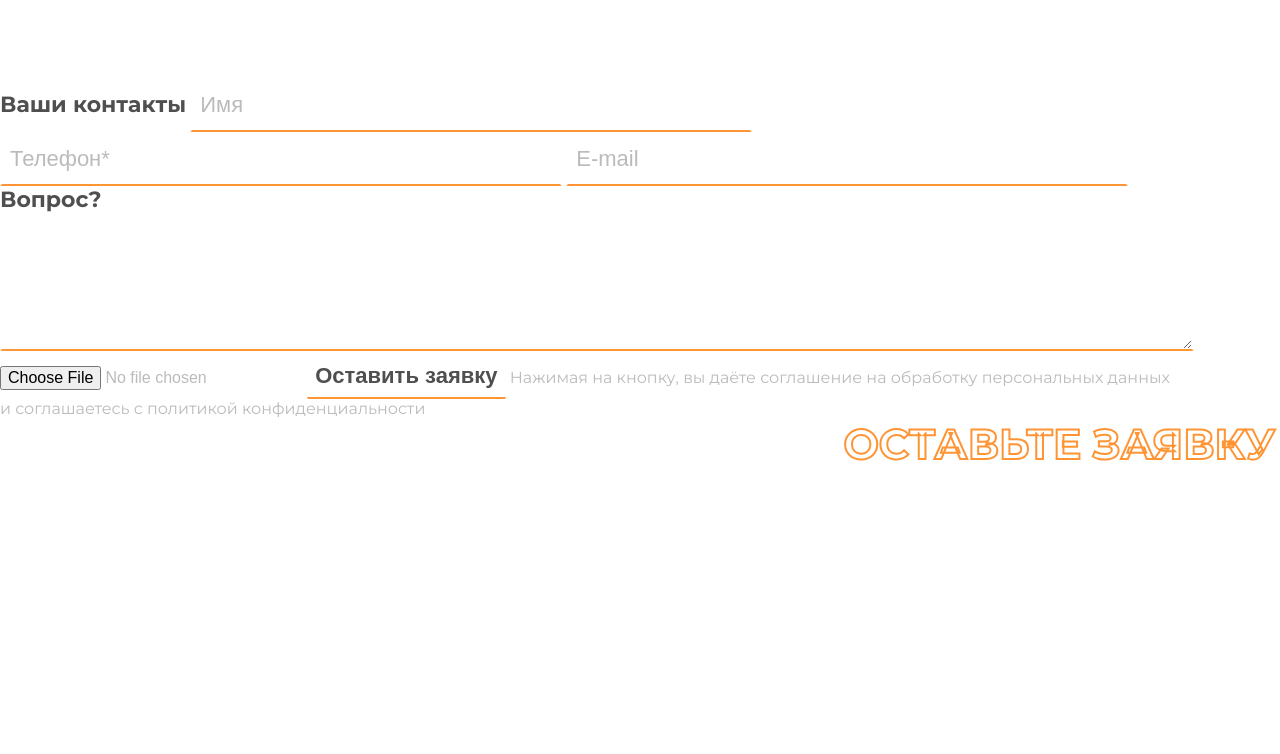
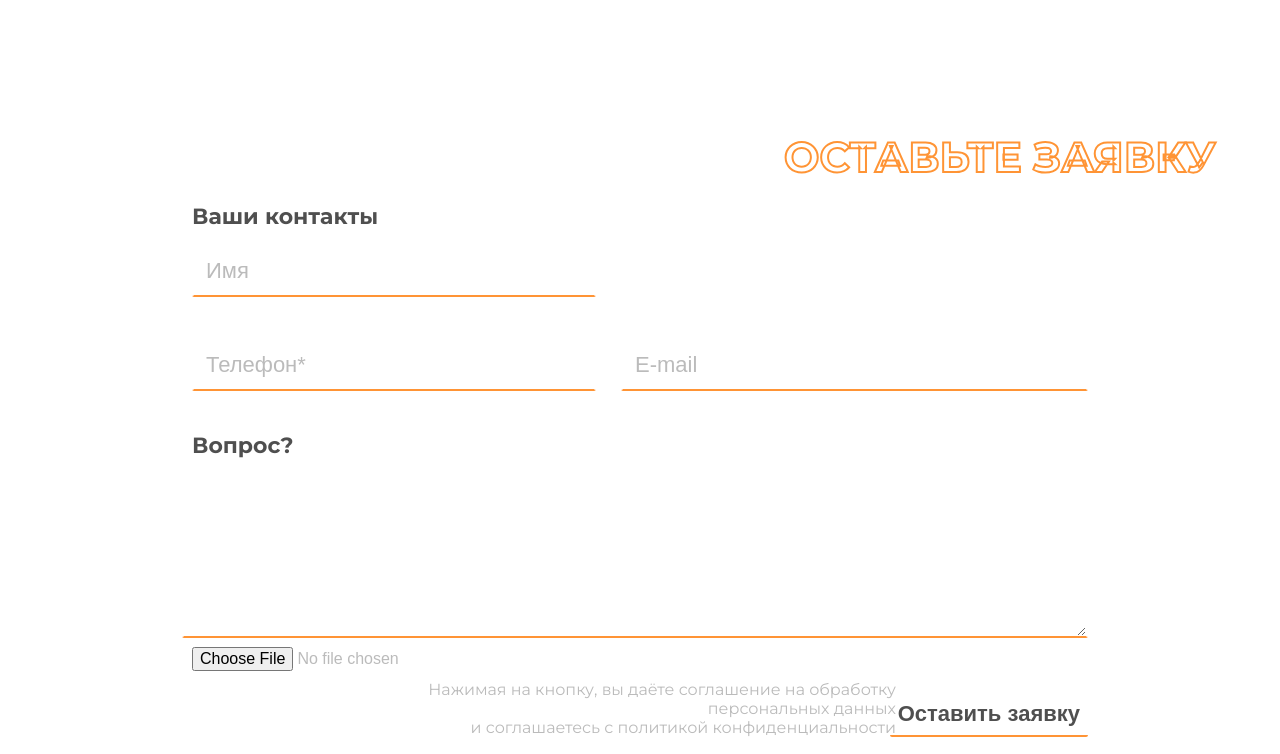
Before and after one commit to LirikSH/Landing-page-DNEO-WEB, a website: page index.html in a window 1280 px wide. Shown: the part 4666-5420 px from the top of the page. Drawn offline with Linux system fonts and the light colour scheme; files whose address does not match are found by name.

Commit message:
grid stiles in the formBlock

```diff
--- a/index.html
+++ b/index.html
@@ -107,16 +107,16 @@
 
   <div class="formBlock">
     <a class="article formBlockTitle">ОСТАВЬТЕ&#160;ЗАЯВКУ</a>
-    <form>
-      <a class="inputArticle">Ваши контакты</a>
-      <input type="text" placeholder="Имя" class="inputArea inputAreaSmall">
-      <input placeholder="Телефон*" class="inputArea inputAreaSmall">
-      <input type="email"placeholder="E-mail" class="inputArea inputAreaSmall">
-      <a class="inputArticle">Вопрос?</a>
-      <textarea class="inputArea inputAreaLarge"></textarea>
+    <form class="mainForm">
+      <a class="inputArticle formContactText">Ваши контакты</a>
+      <input type="text" placeholder="Имя" class="inputArea inputAreaSmall inputName">
+      <input placeholder="Телефон*" class="inputArea inputAreaSmall inputPhone">
+      <input type="email"placeholder="E-mail" class="inputArea inputAreaSmall inputEmail">
+      <a class="inputArticle formQuestionText">Вопрос?</a>
+      <textarea class="inputArea inputAreaLarge inputQuestion"></textarea>
       <input type="file" value="Прикрепить файл" class="fileButton">
       <input type="submit" value="Оставить заявку" class="submitButton">
-      <a class="agreeText">Нажимая на&#160;кнопку, вы даёте соглашение на&#160;обработку персональных данных и&#160;соглашаетесь с&#160;политикой конфиденциальности</a>
+      <a class="agreeText formPoliticText">Нажимая на&#160;кнопку, вы даёте соглашение на&#160;обработку персональных данных<br>и&#160;соглашаетесь с&#160;политикой конфиденциальности</a>
     </form>
   </div>
 
--- a/stylesCSS/formBlock.css
+++ b/stylesCSS/formBlock.css
@@ -5,7 +5,7 @@
   grid-row: 5/6;
   display: grid;
   grid-template-columns: 1fr 1fr 1fr 1fr 1fr 1fr 1fr 1fr 1fr 1fr 1fr 1fr 1fr 1fr 1fr 1fr 1fr 1fr 1fr 1fr;
-  grid-template-rows: 1fr 1fr 1fr 1fr 1fr 1fr 1fr 1fr 1fr 1fr 1fr 1fr 1fr;
+  grid-template-rows: 1fr 1fr 1fr 1fr 1fr 1fr 1fr 1fr 1fr 1fr 1fr 1fr 1fr 1fr;
   background-color: #FFFFFF;
 }
 
@@ -21,8 +21,6 @@
   border-bottom: 2px solid #FF9435;
   border-radius: 2px;
   font-size: 22px;
-  padding-left: 8px;
-
 }
 .inputArea::placeholder {
   color: #BBBBBB;
@@ -39,14 +37,15 @@
 }
 
 .inputAreaLarge{
-  width: 1174px;
-  height: 118px;
-  padding: 8px;
+  height: 144px;
+  width: 98%;
+  padding: 8px 12px 8px 12px;
 }
 
 .inputAreaSmall{
-  width: 548px;
   height: 48px;
+  width: 98%;
+  padding: 0 12px 0 12px;
 }
 
 .inputArticle{
@@ -62,6 +61,10 @@
 }
 
 .fileButton{
+  grid-column: 4/6;
+  grid-row: -4/-5;
+  align-self: center;
+  justify-self: start;
   font-size: 16px;
   background-color: white;
   color: #BBBBBB;
@@ -69,6 +72,10 @@
 }
 
 .submitButton{
+  grid-column: -4/-7;
+  grid-row: -3/-4;
+  align-self: end;
+  justify-self: end;
   background-color: white;
   border: white;
   border-bottom: 2px solid #FF9435;
@@ -78,3 +85,62 @@
   font-weight: bold;
   padding: 8px;
 }
+
+.mainForm {
+  grid-column: 1/-1;
+  grid-row: 1/-1;
+  display: grid;
+  grid-template-columns: 1fr 1fr 1fr 1fr 1fr 1fr 1fr 1fr 1fr 1fr 1fr 1fr 1fr 1fr 1fr 1fr 1fr 1fr 1fr 1fr;
+  grid-template-rows: 1fr 1fr 1fr 1fr 1fr 1fr 1fr 1fr 1fr 1fr 1fr 1fr 1fr 1fr;
+
+}
+/* Position */
+.formContactText {
+  grid-column: 4/8;
+  grid-row: 4/5;
+  align-self: start;
+  justify-self: start;
+}
+
+.formQuestionText {
+  grid-column: 4/8;
+  grid-row: 9/10;
+  align-self: start;
+  justify-self: start;
+}
+
+.formPoliticText {
+  grid-column: -7/-16;
+  grid-row: -3/-4;
+  align-self: end;
+  justify-self: end;
+  text-align: end;
+}
+
+.inputName {
+  grid-column: 4/10;
+  grid-row: 5/6;
+  align-self: center;
+  justify-self: start;
+}
+
+.inputPhone {
+  grid-column: 4/10;
+  grid-row: 7/8;
+  align-self: center;
+  justify-self: start;
+}
+
+.inputEmail{
+  grid-column: -4/-11;
+  grid-row: 7/8;
+  align-self: center;
+  justify-self: end;
+}
+
+.inputQuestion{
+  grid-column: 4/-4;
+  grid-row: -5/-6;
+  align-self: center;
+  justify-self: end;
+}
```
